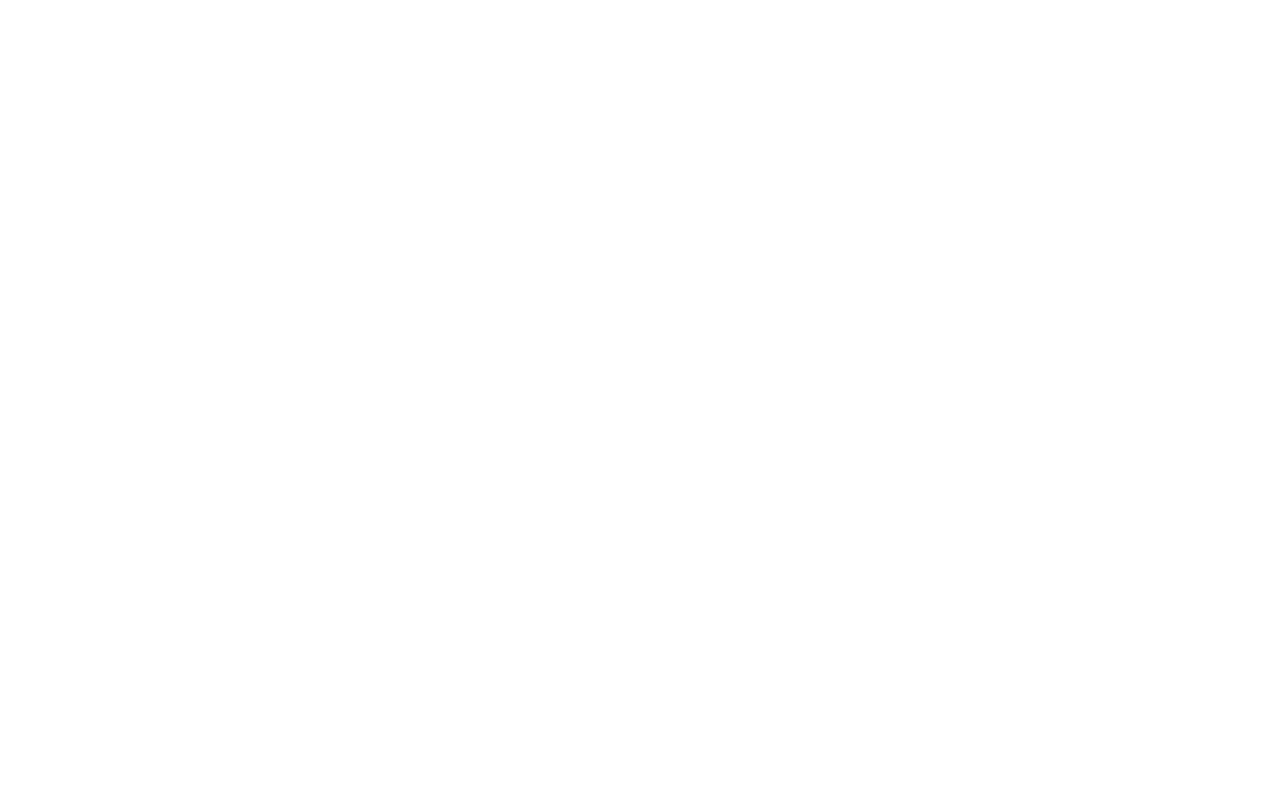
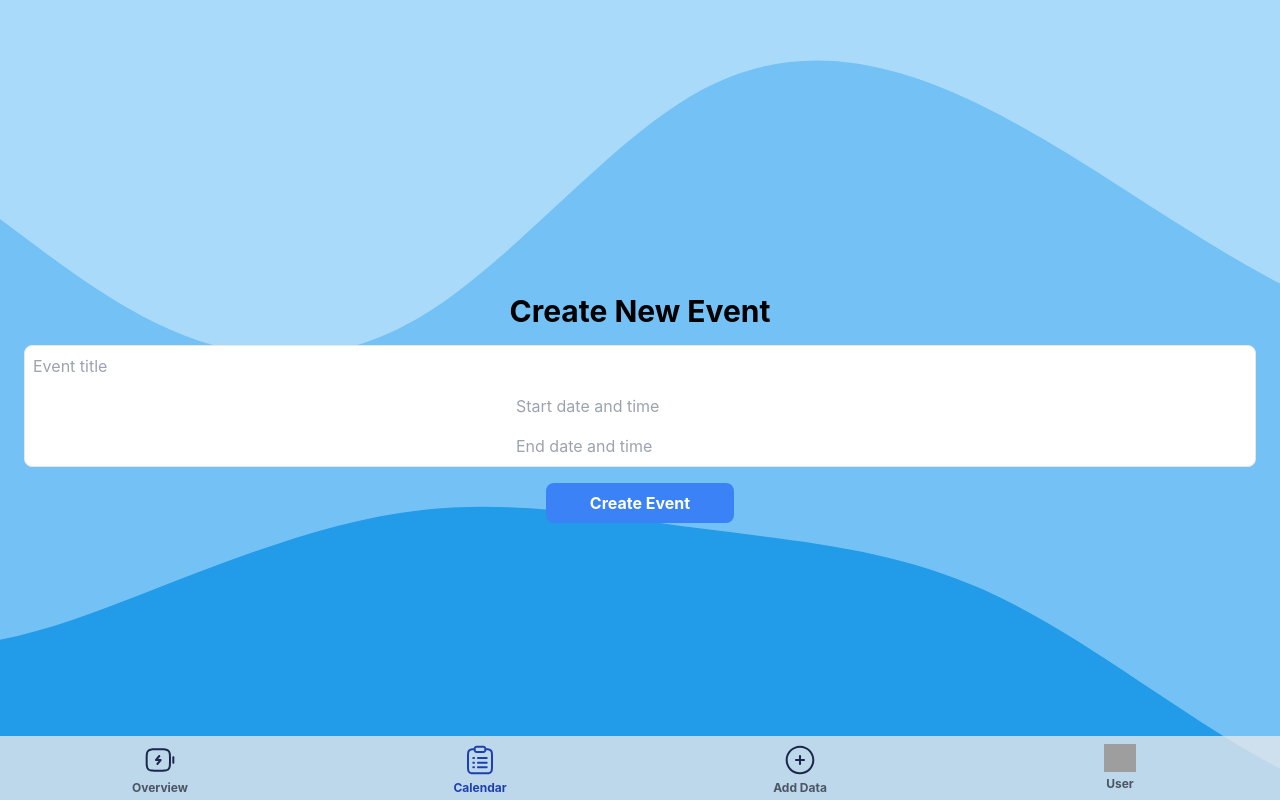
Before and after one commit to bcmeireles/lbec2024, a React (Create React App) app in the folder frontend/: page /createevent in a window 1280 px wide. Before the commit this address had no page. Built offline with nearby package versions, Linux system fonts and the light colour scheme; grey boxes are pictures that could not be loaded.

Commit message:
Consumption POST req and WIP Calendar

```diff
--- a/frontend/src/App.tsx
+++ b/frontend/src/App.tsx
@@ -3,10 +3,11 @@
 import Register from './pages/auth/Register';
 import Login from './pages/auth/Login';
 import Overview from './pages/Overview';
-import Calendar from './pages/Calendar';
+import MyCalendar from './pages/calendar/MyCalendar';
 import AddData from './pages/AddData';
 import User from './pages/User';
 import NewInput from './pages/NewInput';
+import CreateEvent from './pages/calendar/CreateEvent';
 
 function App() {
   return (
@@ -16,8 +17,9 @@
         <Route path="/login" element={<Login />} />
         <Route path="/" element={<h1>Home Page</h1>} />
         <Route path="/overview" element={<Overview />} />
-        <Route path="/calendar" element={<Calendar />} />
-        <Route path="/newinput" element={<NewInput name="Joaquim" />} />
+        <Route path="/calendar" element={<MyCalendar />} />
+        <Route path="/createevent" element={<CreateEvent />} />
+        <Route path="/newinput" element={<NewInput />} />
         <Route path="/user" element={<User />} />
         <Route path="/adddata" element={<AddData />} />
       </Routes>
--- a/frontend/src/components/ConsumptionForm.tsx
+++ b/frontend/src/components/ConsumptionForm.tsx
@@ -52,7 +52,24 @@
   handleSubmit = (e: React.FormEvent<HTMLFormElement>) => {
     e.preventDefault();
     console.log("Submitting " + this.props.selectedForm + " form: " + JSON.stringify(this.props.form));
+
+    const token = localStorage.getItem('token');
+    fetch('http://localhost:5000/consumption', {
+      method: 'POST',
+      headers: {
+        'Content-Type': 'application/json',
+        'Authorization': `Bearer ${token}`
+      },
+      body: JSON.stringify(this.props.form)
+    }).then((response) => {
+      if (response.ok) {
+        console.log("Form submitted successfully");
+      } else {
+        console.log("Error:", response.status);
+      }
+    });
   };
+
 
   render() {
     const { date, setDate, form, setForm } = this.props;
--- a/frontend/src/pages/Calendar.tsx
+++ /dev/null
@@ -1,16 +0,0 @@
-import React from 'react'
-import Navbar from '../components/navbar/Navbar'
-import waves from '../wickedbackground.svg'
-
-function Calendar() {
-  return (
-    <div className="h-screen bg-white flex items-center justify-center px-6 relative">
-      <img src={waves} alt="Waves" className="absolute bottom-0 left-0 w-full h-full" />
-      <div className="z-10 relative">
-        <Navbar selected={2}/>
-      </div>
-    </div>
-  )
-}
-
-export default Calendar
--- a/frontend/src/pages/NewInput.tsx
+++ b/frontend/src/pages/NewInput.tsx
@@ -1,19 +1,39 @@
-import React from 'react'
+import React, { useState, useEffect } from 'react';
 import Navbar from '../components/navbar/Navbar'
 import waves from '../wickedbackground.svg'
 
-interface Props {
-  name: string;
-}
+function NewInput() {
+  const [user, setUser] = useState(null);
 
-function NewInput({ name }: Props) {
+  useEffect(() => {
+    const fetchData = async () => {
+      const token = localStorage.getItem('token');
+      const response = await fetch('http://localhost:5000/profile', {
+        method: 'GET',
+        headers: {
+          'Content-Type': 'application/json',
+          'Authorization': `Bearer ${token}`
+        }
+      });
+
+      if (response.ok) {
+        const data = await response.json();
+        setUser(data.data);
+      } else {
+        console.log('Error:', response.status);
+      }
+    };
+
+    fetchData();
+  }, []);
+
   return (
     <div className="h-screen bg-white flex flex-col items-center justify-center px-6 relative">
       <img src={waves} alt="Waves" className="absolute bottom-0 left-0 w-full h-full" />
       <div className="z-10 relative w-full">
         <Navbar selected={3}/>
         <div className="-mt-36">
-          <h1 className="text-4xl font-bold text-center">Welcome, {name}</h1>
+          <h1 className="text-4xl font-bold text-center">Welcome, {user}</h1>
           <h2 className="text-3xl font-bold text-center mt-16">New Input</h2>
         </div>
         <div className="flex flex-col items-center mt-32 space-y-16">
--- /dev/null
+++ b/frontend/src/pages/calendar/CreateEvent.css
@@ -0,0 +1,49 @@
+.datepicker-container {
+    display: flex;
+    justify-content: center;
+    align-items: center;
+    flex-direction: column;
+  }
+
+.react-datepicker {
+    font-size: 0.8em; /* Adjust the font size as needed */
+  }
+
+  .react-datepicker input {
+    width: 15em; /* Adjust the width as needed */
+  }
+
+  .react-datepicker__header {
+    padding-top: 0.8em;
+  }
+
+  .react-datepicker__month {
+    margin: 0.4em 1em;
+  }
+
+  .react-datepicker__day-name,
+  .react-datepicker__day {
+    width: 1.9em;
+    line-height: 1.9em;
+    margin: 0.166em;
+  }
+
+  .react-datepicker__current-month {
+    font-size: 1em;
+  }
+
+  .react-datepicker__navigation {
+    top: 1em;
+    line-height: 1.7em;
+    border: 0.45em solid transparent;
+  }
+
+  .react-datepicker__navigation--previous {
+    border-right-color: #ccc;
+    left: 1em;
+  }
+
+  .react-datepicker__navigation--next {
+    border-left-color: #ccc;
+    right: 1em;
+  }
--- /dev/null
+++ b/frontend/src/pages/calendar/CreateEvent.tsx
@@ -0,0 +1,72 @@
+import React, { useState } from 'react';
+import moment from 'moment';
+import 'react-datepicker/dist/react-datepicker.css';
+import DatePicker from 'react-datepicker';
+import Navbar from '../../components/navbar/Navbar';
+import waves from '../../wickedbackground.svg';
+import './CreateEvent.css';
+
+interface Event {
+  title: string;
+  start: Date;
+  end: Date;
+}
+
+const CreateEvent: React.FC = () => {
+  const [title, setTitle] = useState('');
+  const [startDate, setStartDate] = useState<Date | null>(null);
+  const [endDate, setEndDate] = useState<Date | null>(null);
+  const [events, setEvents] = useState<Event[]>([]);
+
+  const handleCreateEvent = () => {
+    if (title && startDate && endDate) {
+      setEvents([...events, { title, start: startDate, end: endDate }]);
+      setTitle('');
+      setStartDate(null);
+      setEndDate(null);
+    }
+  };
+
+  return (
+    <div className="h-screen bg-white flex flex-col items-center justify-center px-6 relative">
+      <img src={waves} alt="Waves" className="absolute bottom-0 left-0 w-full h-full" />
+      <div className="z-10 relative w-full space-y-4">
+        <Navbar selected={2} />
+        <h1 className="text-3xl font-bold text-center mb-8">Create New Event</h1>
+        <div className="bg-white border rounded-lg p-2 space-y-4">
+          <input
+            type="text"
+            placeholder="Event title"
+            value={title}
+            onChange={(e) => setTitle(e.target.value)}
+          />
+          <div className="datepicker-container space-y-4">
+            <DatePicker
+              selected={startDate}
+              onChange={(date: Date) => setStartDate(date)}
+              showTimeSelect
+              timeFormat="HH:mm"
+              timeIntervals={15}
+              dateFormat="MMMM d, yyyy h:mm aa"
+              placeholderText="Start date and time"
+            />
+            <DatePicker
+              selected={endDate}
+              onChange={(date: Date) => setEndDate(date)}
+              showTimeSelect
+              timeFormat="HH:mm"
+              timeIntervals={15}
+              dateFormat="MMMM d, yyyy h:mm aa"
+              placeholderText="End date and time"
+            />
+          </div>
+        </div>
+        <div className="flex justify-center mt-8">
+          <button onClick={handleCreateEvent} className="py-2 px-11 bg-blue-500 text-white rounded-lg font-bold">Create Event</button>
+        </div>
+      </div>
+    </div>
+  );
+};
+
+export default CreateEvent;
--- /dev/null
+++ b/frontend/src/pages/calendar/MyCalendar.tsx
@@ -0,0 +1,44 @@
+import React, { useState } from 'react'
+import { Calendar, momentLocalizer } from 'react-big-calendar'
+import moment from 'moment';
+import 'react-big-calendar/lib/css/react-big-calendar.css';
+import Navbar from '../../components/navbar/Navbar'
+import waves from '../../wickedbackground.svg'
+import CreateEvent from './CreateEvent';
+
+const localizer = momentLocalizer(moment)
+
+const events = [
+  {
+    title: 'Event 1',
+    start: moment().toDate(),
+    end: moment().add(4, 'hours').toDate()
+  },
+  // more events...
+];
+interface Event {
+  title: string;
+  start: Date;
+  end: Date;
+}
+
+function MyCalendar() {
+  return (
+    <div className="h-screen bg-white flex items-center justify-center px-6 relative">
+      <img src={waves} alt="Waves" className="absolute bottom-0 left-0 w-full h-full" />
+      <div className="z-10 relative">
+        <Calendar
+          localizer={localizer}
+          events={events}
+          startAccessor="start"
+          endAccessor="end"
+          style={{ height: 500 }}
+          defaultView='day'
+        />
+        <Navbar selected={2}/>
+      </div>
+    </div>
+  )
+}
+
+export default MyCalendar
```
Also changed, not shown: frontend/package.json (+9 -0 lines), 1 other file (tests, documents, lock files or other folders).
